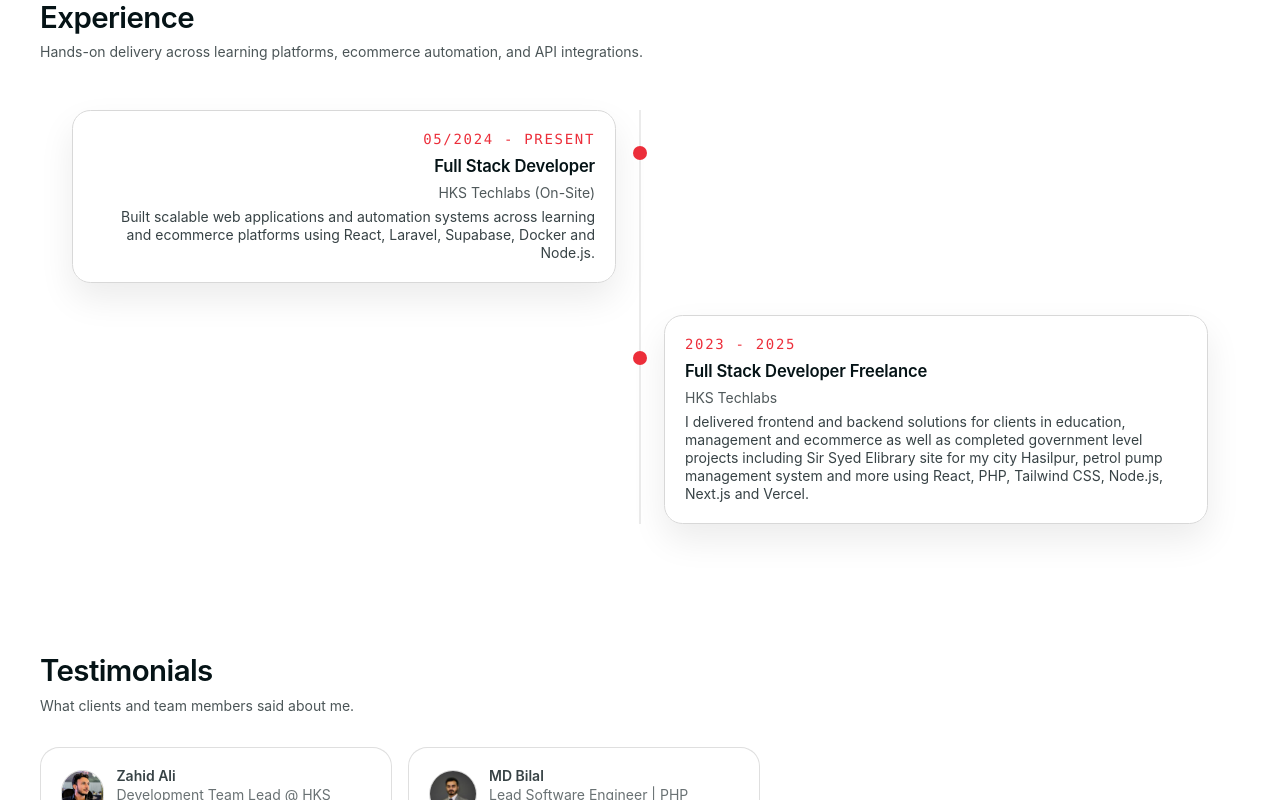
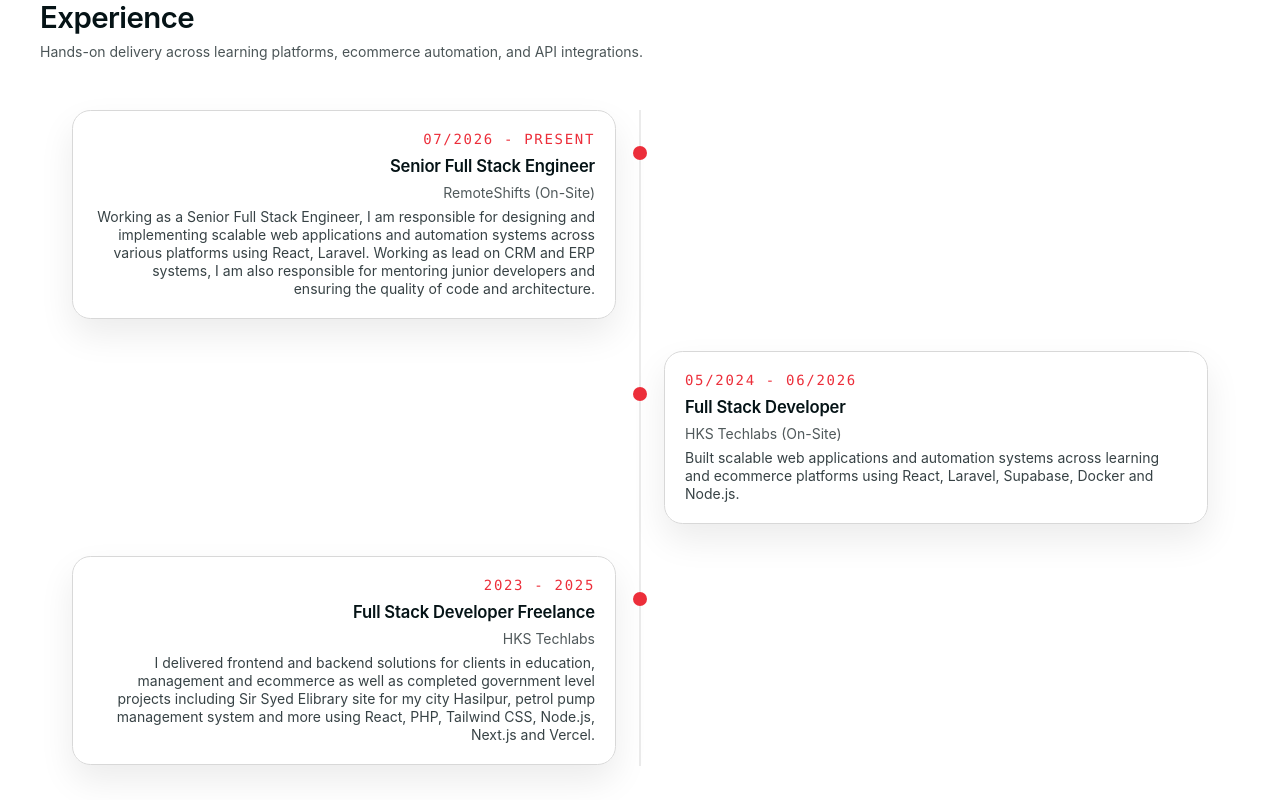
Before and after one commit to AwaisMehnga/portfolio, a React (Vite) app: page / in a window 1280 px wide. Shown: the part 3620-4420 px from the top of the page. Built offline with nearby package versions, Linux system fonts and the light colour scheme.

Commit message:
updaed the experience

```diff
--- a/src/data/trustData.js
+++ b/src/data/trustData.js
@@ -1,14 +1,22 @@
 export const experienceTimeline = [
   {
     id: 'exp-1',
-    period: '05/2024 - Present',
+    period: '07/2026 - Present',
+    role: 'Senior Full Stack Engineer',
+    org: 'RemoteShifts (On-Site)',
+    summary:
+      'Working as a Senior Full Stack Engineer, I am responsible for designing and implementing scalable web applications and automation systems across various platforms using React, Laravel. Working as lead on CRM and ERP systems, I am also responsible for mentoring junior developers and ensuring the quality of code and architecture.',
+  },
+  {
+    id: 'exp-2',
+    period: '05/2024 - 06/2026',
     role: 'Full Stack Developer',
     org: 'HKS Techlabs (On-Site)',
     summary:
       'Built scalable web applications and automation systems across learning and ecommerce platforms using React, Laravel, Supabase, Docker and Node.js.',
   },
   {
-    id: 'exp-2',
+    id: 'exp-3',
     period: '2023 - 2025',
     role: 'Full Stack Developer Freelance',
     org: 'HKS Techlabs',
```
